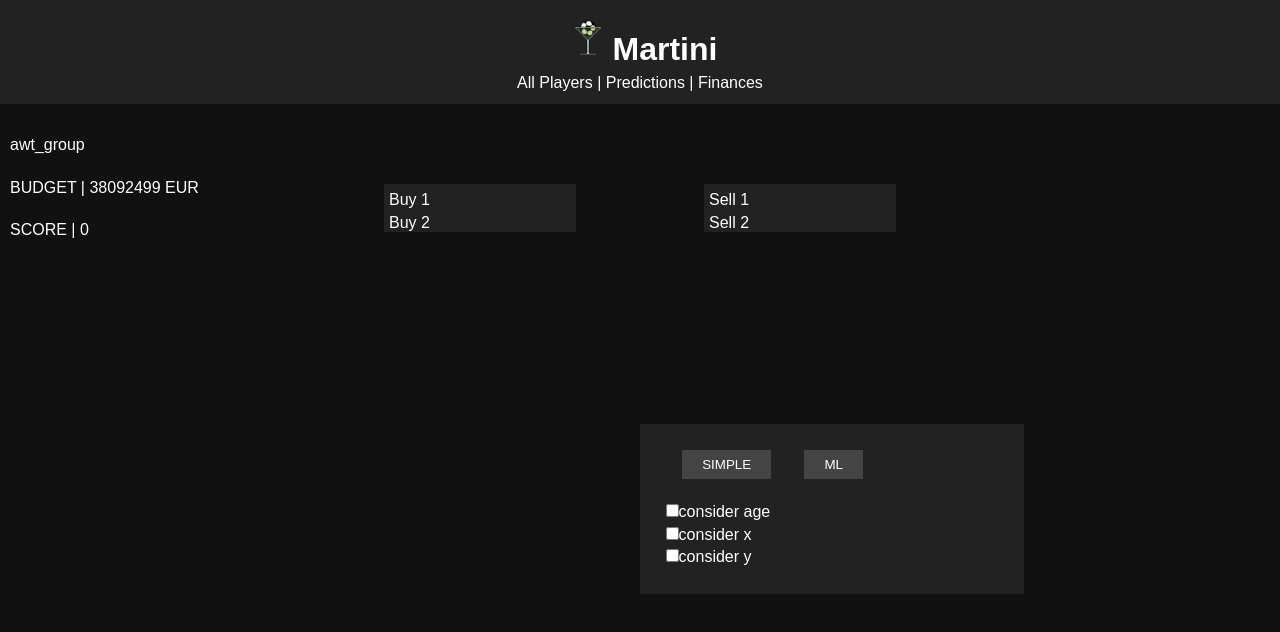
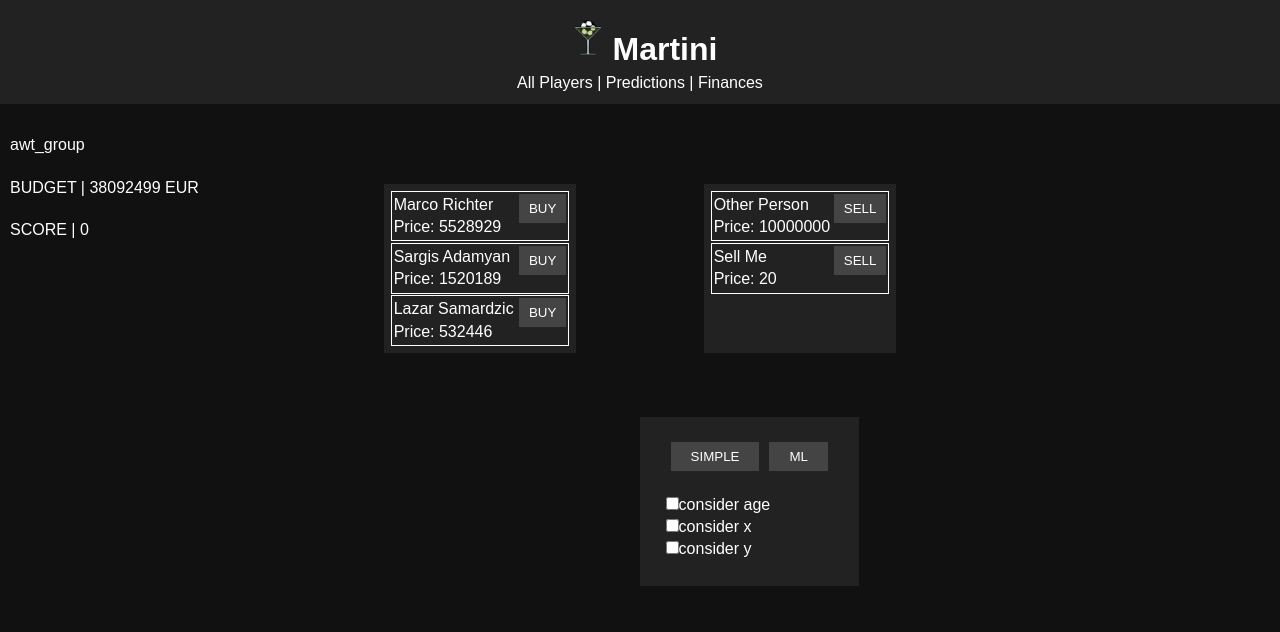
Before and after one commit to nicolaischneider/Martini_frontend, a React (Create React App) app: page /predictions in a window 1280 px wide. Shown: the top 632 px of the page. Built offline with nearby package versions, Linux system fonts and the light colour scheme.

Commit message:
Predictions Data and Update
- included prediction data
- added trade buttons
- removed scrollbar
-added player stats
- updated design

```diff
--- a/src/App.css
+++ b/src/App.css
@@ -16,17 +16,25 @@ a {
 }
 
 .container {
-  padding: 0 0%;
+  padding: 0 0;
 }
 
 .containerPlayers {
-  margin: 8% 30%;
+  margin: 3% 30%;
   color: white;
   overflow-y: scroll;
-  max-height: 10rem;
+  max-height: 40rem;
   background: #222;
   padding: 5px;
 }
+
+.stats {
+  border: 1px solid #fff;
+  padding: 1%;
+  margin: 1%;
+
+}
+
 .containerPredictions {
   padding: 0% 25%;
   color: white;
@@ -38,31 +46,27 @@ a {
 .containerPredicionsPart {
   margin: 10% 10%;
   flex: 1;
-  overflow-y: scroll;
-  max-height: 3rem;
   background: #222;
   padding: 5px;
-
 }
 
 .containerFinances {
   margin: 8% 30%;
   color: white;
   overflow-y: scroll;
-  max-height: 3rem;
+  max-height: 40rem;
   background: #222;
   padding: 5px;
 }
 
 .containerPredictionsBox {
+  display: inline-block;
   padding: 2% 2%;
   background: #222;
   border: black;
   color: #fff;
   margin-left: 50%;
-  margin-right: 20%;
   margin-bottom: 20%;
-  margin-top: 10%;
 }
 
 .sidebarBox {
@@ -94,7 +98,18 @@ a {
   text-align: center;
   padding: 7px 20px;
   cursor: pointer;
-  margin: 0% 5%;
+  margin: 0% 5px;
+}
+
+.btnTrade {
+  align-self: flex-end;
+  border: black;
+  background: #444;
+  color: #fff;
+  text-align: center;
+  padding: 7px 10px;
+  cursor: pointer;
+  float: right;
 }
 
 
--- a/src/components/data/FinancesData.js
+++ b/src/components/data/FinancesData.js
@@ -6,7 +6,7 @@ export const FinancesData = () => {
         <div>
             {transaction.map((data, key) => {
                 return (
-                    <div key={key}>
+                    <div key={key} className="stats">
                         {data.transaction_type + " | " + data.traded_player_name}
                     </div>
                 );
--- a/src/components/data/PlayerData.js
+++ b/src/components/data/PlayerData.js
@@ -6,8 +6,10 @@ export const PlayerData = () => {
         <div>
             {player.map((data, key) => {
                 return (
-                    <div key={key}>
-                        {data.first_name + " " + data.last_name}
+                    <div key={key} className="stats">
+                        {data.first_name + " " + data.last_name + " | " + data.position}
+                        <p>{"Marketvalue: " + data.market_val}</p>
+                        <p>{"Points: " + data.points}</p>
                     </div>
                 );
             })}
--- /dev/null
+++ b/src/components/data/PredictionData.js
@@ -0,0 +1,37 @@
+import React from 'react';
+import {buy} from "./prediction";
+import {sell} from "./prediction";
+
+export const BuyData = () => {
+    return (
+        <div>
+            {buy.map((data, key) => {
+                return (
+                    <div key={key} className="stats">
+                       {data.first_name + " " + data.last_name}
+                       <button className="btnTrade">BUY</button>
+                       <p>{"Price: " + data.price}</p>
+                    </div>
+                );
+            })}
+        </div>
+
+    )
+}
+
+export const SellData = () => {
+    return (
+        <div>
+            {sell.map((data, key) => {
+                return (
+                    <div key={key} className="stats">
+                        {data.first_name + " " + data.last_name}
+                        <button className="btnTrade">SELL</button>
+                        <p>{"Price: " + data.price}</p>
+                    </div>
+                );
+            })}
+        </div>
+
+    )
+}
--- /dev/null
+++ b/src/components/data/prediction.js
@@ -0,0 +1,39 @@
+export const buy = [
+        {
+            "first_name": "Marco",
+            "last_name": "Richter",
+            "player_id": "2092",
+            "price": 5528929,
+            "eval": 173
+        },
+        {
+            "first_name": "Sargis",
+            "last_name": "Adamyan",
+            "player_id": "2426",
+            "price": 1520189,
+            "eval": 169
+        },
+        {
+            "first_name": "Lazar",
+            "last_name": "Samardzic",
+            "player_id": "2787",
+            "price": 532446,
+            "eval": 106
+        }
+    ];
+export const sell = [
+        {
+            "first_name": "Other",
+            "last_name": "Person",
+            "player_id": "1234",
+            "price": 10000000,
+            "eval": 100
+        },
+        {
+            "first_name": "Sell",
+            "last_name": "Me",
+            "player_id": "4321",
+            "price": 20,
+            "eval": 80
+        }
+    ];
--- a/src/components/pages/Predictions.js
+++ b/src/components/pages/Predictions.js
@@ -1,4 +1,6 @@
 import React from 'react';
+import {BuyData} from './../data/PredictionData';
+import {SellData} from './../data/PredictionData';
 
 function Predictions() {
     return (
@@ -6,19 +8,11 @@ function Predictions() {
 
        <div className="containerPredictions">
         <div className="containerPredicionsPart">
-           <ul class="list-group">
-            <li class="list-group-item list-group-item-primary">Buy 1</li>
-            <li class="list-group-item list-group-item-primary">Buy 2</li>
-            <li class="list-group-item list-group-item-primary">Buy 3</li>
-          </ul>
+          <BuyData/>
         </div>
 
         <div className="containerPredicionsPart">
-          <ul class="list-group">
-            <li class="list-group-item list-group-item-primary">Sell 1</li>
-            <li class="list-group-item list-group-item-primary">Sell 2</li>
-            <li class="list-group-item list-group-item-primary">Sell 3</li>
-          </ul>
+          <SellData/>
         </div>
       </div>
 
```
Also changed, not shown: 1 other file (tests, documents, lock files or other folders).
